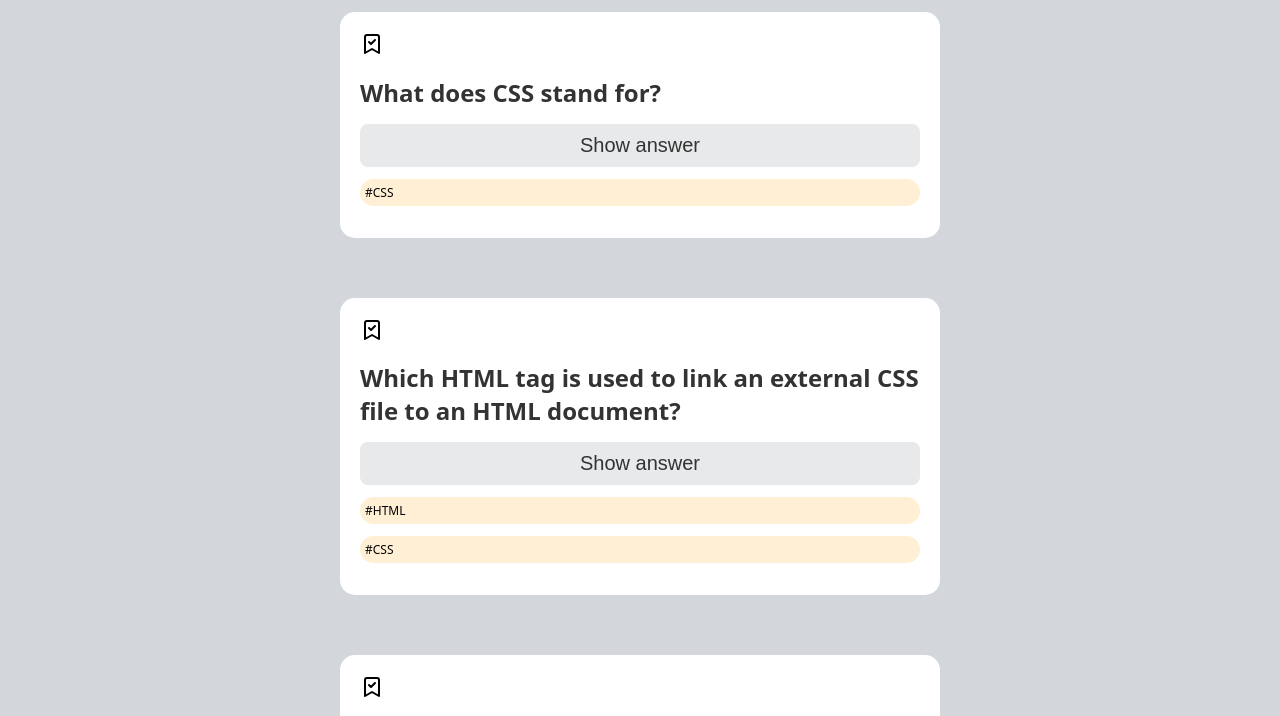
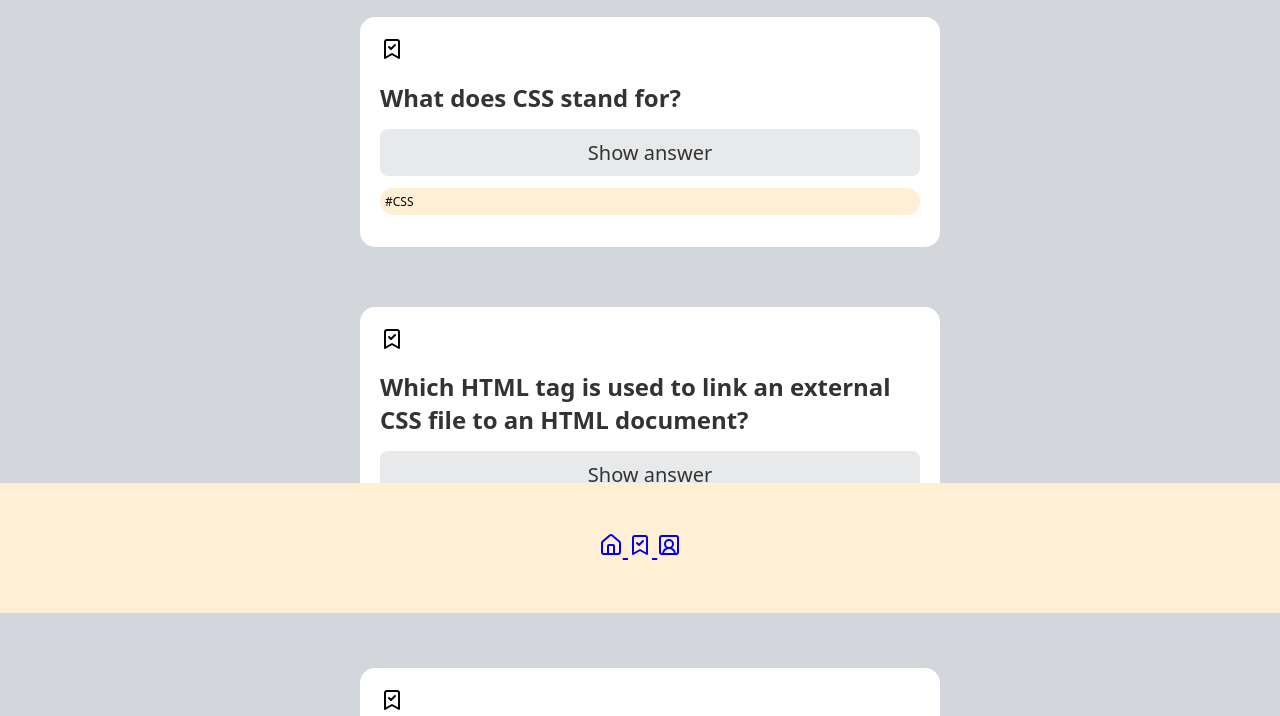
Before and after one commit to whereisjady/recap-project-quiz-app, a plain HTML site: page index.html in a window 1280 px wide. Shown: the part 187-903 px from the top of the page. Drawn offline with Linux system fonts and the light colour scheme.

Commit message:
added footer

```diff
--- a/css/styles.css
+++ b/css/styles.css
@@ -1,3 +1,7 @@
+* {
+  font-family: system-ui, sans-serif;
+}
+
 :root {
   --primary-color: #322d29;
   --secondary-color: #ffffff;
@@ -30,8 +34,12 @@ body {
   top: 0;
   background: var(--primary-color);
   color: var(--secondary-text);
-  padding: 20px;
+  justify-content: center;
+  text-align: center;
+  padding: 15px;
   border-radius: 25px;
+  width: 70%;
+  margin-top: 15px;
 }
 
 .quiz {
@@ -48,6 +56,7 @@ body {
   border-radius: 15px;
   padding: 20px;
   margin-bottom: 20px;
+  margin-left: 20px;
 }
 
 .quiz__question {
@@ -73,7 +82,7 @@ body {
   padding: 5px;
   display: flex;
   border-radius: 15px;
-  flex-wrap: nowrap;
+  overflow: auto;
 }
 
 /* Button Styling */
@@ -86,7 +95,6 @@ body {
   border: none;
   border-radius: 8px;
   cursor: pointer;
-  transition: background-color 0.3s;
 }
 
 .quiz__button:hover {
@@ -96,13 +104,28 @@ body {
 /* Answer Styling */
 .quiz__answer {
   display: none;
-  font-size: 1.2em;
+  font-size: 1.3em;
   color: green;
   margin-top: 20px;
   font-weight: bold;
 }
 
-@media (min-width: 768px) {
+/* Footer */
+
+footer {
+  display: flex;
+  justify-content: space-around;
+  align-items: center;
+  background-color: var(--tag-bg); /* Dark background color for the footer */
+  padding: 50px;
+  position: sticky;
+  bottom: 0;
+  width: 100%;
+}
+
+/* Media */
+
+@media (min-width: 800px) {
   body {
     font-size: 18px;
     padding: 20px;
--- a/index.html
+++ b/index.html
@@ -170,5 +170,64 @@
     </div>
   </body>
 
-  <footer></footer>
+  <footer>
+    <nav>
+      <a href="index.html" class="footer-icon"
+        ><i class="home"></i>
+        <svg
+          xmlns="http://www.w3.org/2000/svg"
+          width="24"
+          height="24"
+          viewBox="0 0 24 24"
+          fill="none"
+          stroke="currentColor"
+          stroke-width="2"
+          stroke-linecap="round"
+          stroke-linejoin="round"
+          class="lucide lucide-house"
+        >
+          <path d="M15 21v-8a1 1 0 0 0-1-1h-4a1 1 0 0 0-1 1v8" />
+          <path
+            d="M3 10a2 2 0 0 1 .709-1.528l7-5.999a2 2 0 0 1 2.582 0l7 5.999A2 2 0 0 1 21 10v9a2 2 0 0 1-2 2H5a2 2 0 0 1-2-2z"
+          />
+        </svg>
+      </a>
+      <a href="#" class="footer-icon"
+        ><i class="bookmarks"></i>
+        <svg
+          xmlns="http://www.w3.org/2000/svg"
+          width="24"
+          height="24"
+          viewBox="0 0 24 24"
+          fill="none"
+          stroke="currentColor"
+          stroke-width="2"
+          stroke-linecap="round"
+          stroke-linejoin="round"
+          class="lucide lucide-bookmark-check"
+        >
+          <path d="m19 21-7-4-7 4V5a2 2 0 0 1 2-2h10a2 2 0 0 1 2 2Z" />
+          <path d="m9 10 2 2 4-4" />
+        </svg>
+      </a>
+      <a href="#" class="footer-icon"
+        ><i class="account"></i>
+        <svg
+          xmlns="http://www.w3.org/2000/svg"
+          width="24"
+          height="24"
+          viewBox="0 0 24 24"
+          fill="none"
+          stroke="currentColor"
+          stroke-width="2"
+          stroke-linecap="round"
+          stroke-linejoin="round"
+          class="lucide lucide-square-user-round"
+        >
+          <path d="M18 21a6 6 0 0 0-12 0" />
+          <circle cx="12" cy="11" r="4" />
+          <rect width="18" height="18" x="3" y="3" rx="2" /></svg
+      ></a>
+    </nav>
+  </footer>
 </html>
```
